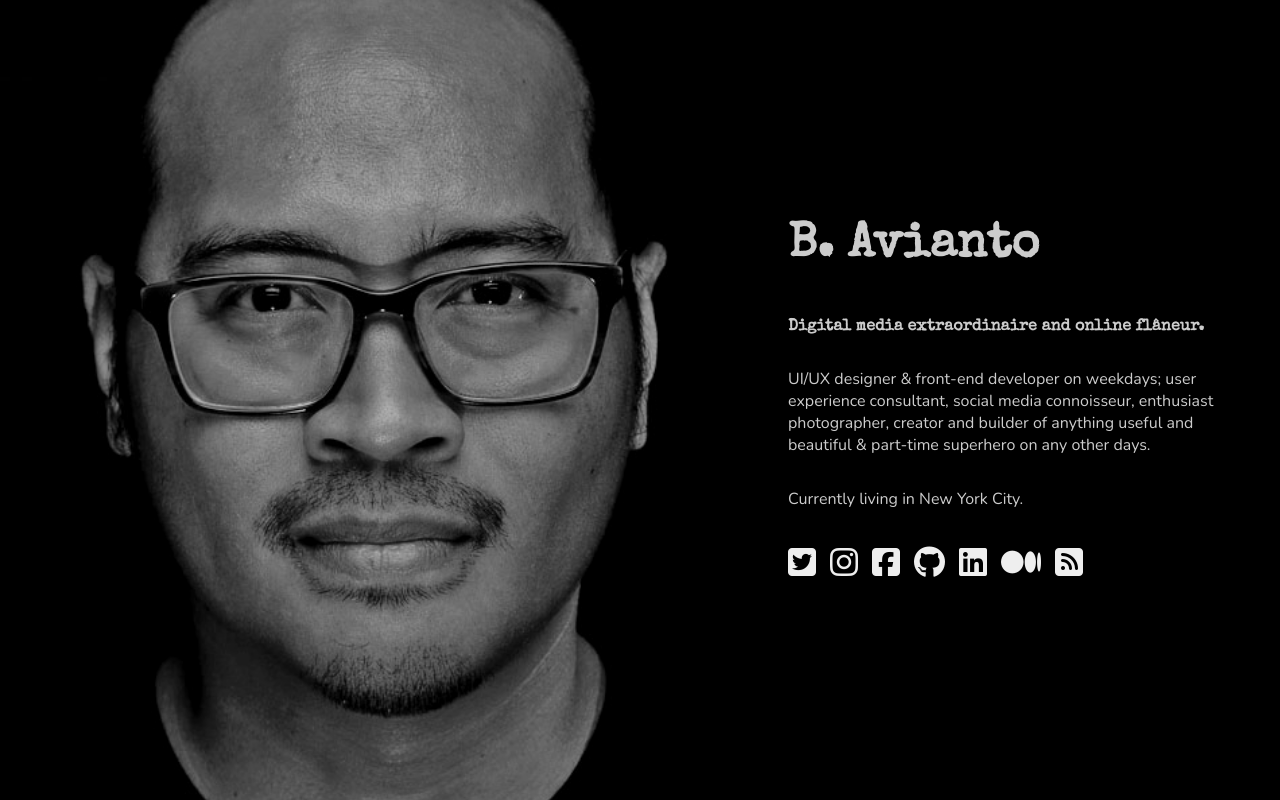
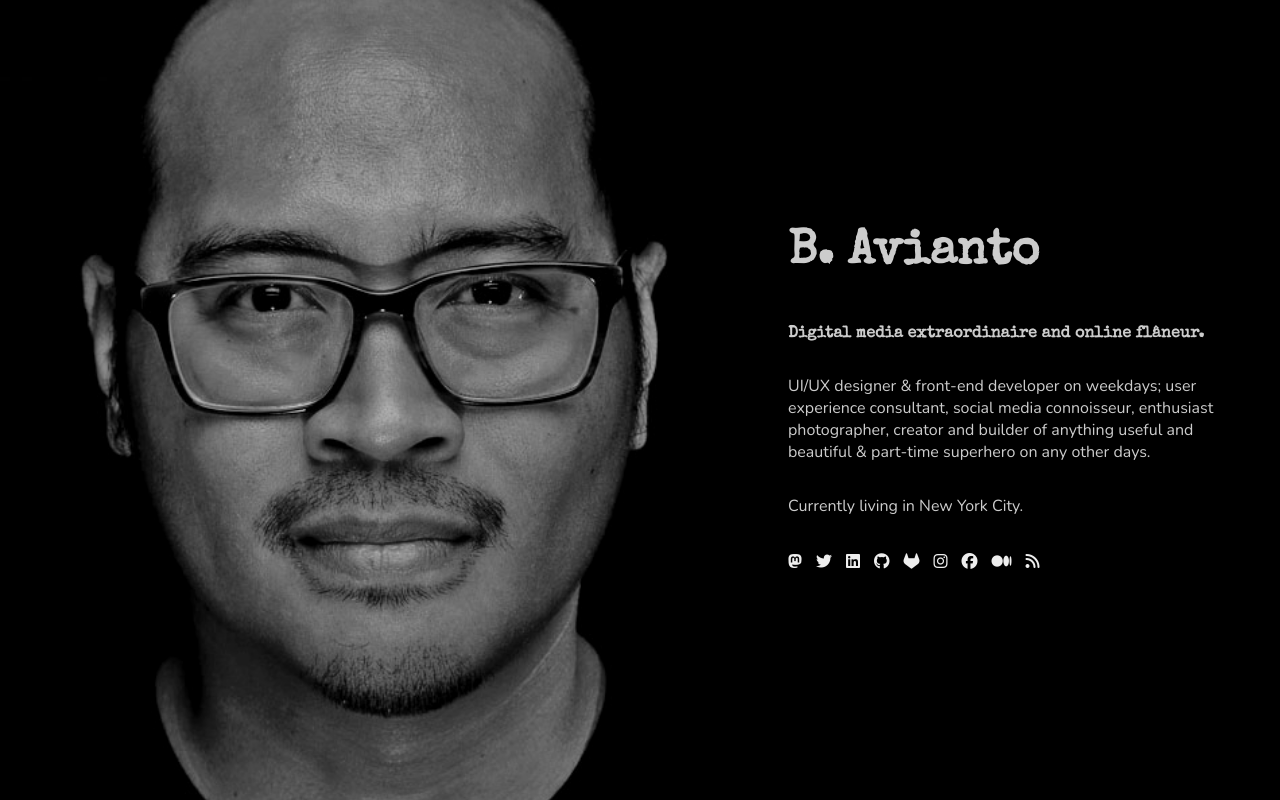
Before and after one commit to avianto/avianto.github.io, a plain HTML site: page index.html in a window 1280 px wide. Drawn offline with nearby package versions, Linux system fonts and the light colour scheme.

Commit message:
Update index.html

```diff
--- a/index.html
+++ b/index.html
@@ -4,7 +4,7 @@
     <meta charset="utf-8">
     <meta name="viewport" content="width=device-width, initial-scale=1">
     <title>B. Avianto: Digital media extraordinaire and online flaneur.</title>
-    <script src="https://use.fontawesome.com/e64a9b79f7.js"></script>
+    <script src="https://kit.fontawesome.com/1d2261b776.js" crossorigin="anonymous"></script>
     <link href="https://fonts.googleapis.com/css?family=Nunito|Special+Elite" rel="stylesheet">
     <link rel="stylesheet" href="css/styles.css" type="text/css">
 </head>
@@ -20,13 +20,15 @@
 
             <p>Currently living in New York City.</p>
             <div id="soc-med">
-                <a href="http://twitter.com/avianto" title="the regular musing and rants"><i class="fa fa-twitter-square fa-2x" aria-hidden="true"></i></a>
-                <a href="http://instagram.com/avianto" title="musing through pictures"><i class="fa fa-instagram fa-2x" aria-hidden="true"></i></a>
-                <a href="http://facebook.com/avianto" title="everybody's social media"><i class="fa fa-facebook-square fa-2x" aria-hidden="true"></i></a>
-                <a href="https://github.com/avianto" title="coding and stuff"><i class="fa fa-github fa-2x" aria-hidden="true"></i></a>
-                <a href="http://linkedin.com/in/avianto" title="resume and work related things"><i class="fa fa-linkedin-square fa-2x" aria-hidden="true"></i></a>
-                <a href="https://medium.com/@avianto" title="expression through writing"><i class="fa fa-medium fa-2x" aria-hidden="true"></i></a>
-                <a href="https://journal.avianto.com/" title="avianto's journal"><i class="fa fa-rss-square fa-2x" aria-hidden="true"></i></a>
+                <a href="https://mas.to/@avianto" title="saner social media"><i class="fa-brands fa-mastodon"></i></a>
+                <a href="https://twitter.com/avianto" title="the regular musing and rants"><i class="fa-brands fa-twitter"></i></a>
+                <a href="https://linkedin.com/in/avianto" title="resume and work related things"><i class="fa-brands fa-linkedin"></i></a>
+                <a href="https://github.com/avianto" title="coding and stuff"><i class="fa-brands fa-github"></i></a>
+                <a href="https://gitlab.com/avianto" title="more coding and stuff"><i class="fa-brands fa-gitlab"></i></a>
+                <a href="https://instagram.com/avianto" title="musing through pictures"><i class="fa-brands fa-instagram"></i></a>
+                <a href="https://facebook.com/avianto" title="everybody's social media"><i class="fa-brands fa-facebook"></i></a>
+                <a href="https://medium.com/@avianto" title="expression through writing"><i class="fa-brands fa-medium"></i></a>
+                <a href="https://journal.avianto.com/" title="avianto's journal"><i class="fa-solid fa-rss"></i></a>
             </div>
         </div>
 
```
